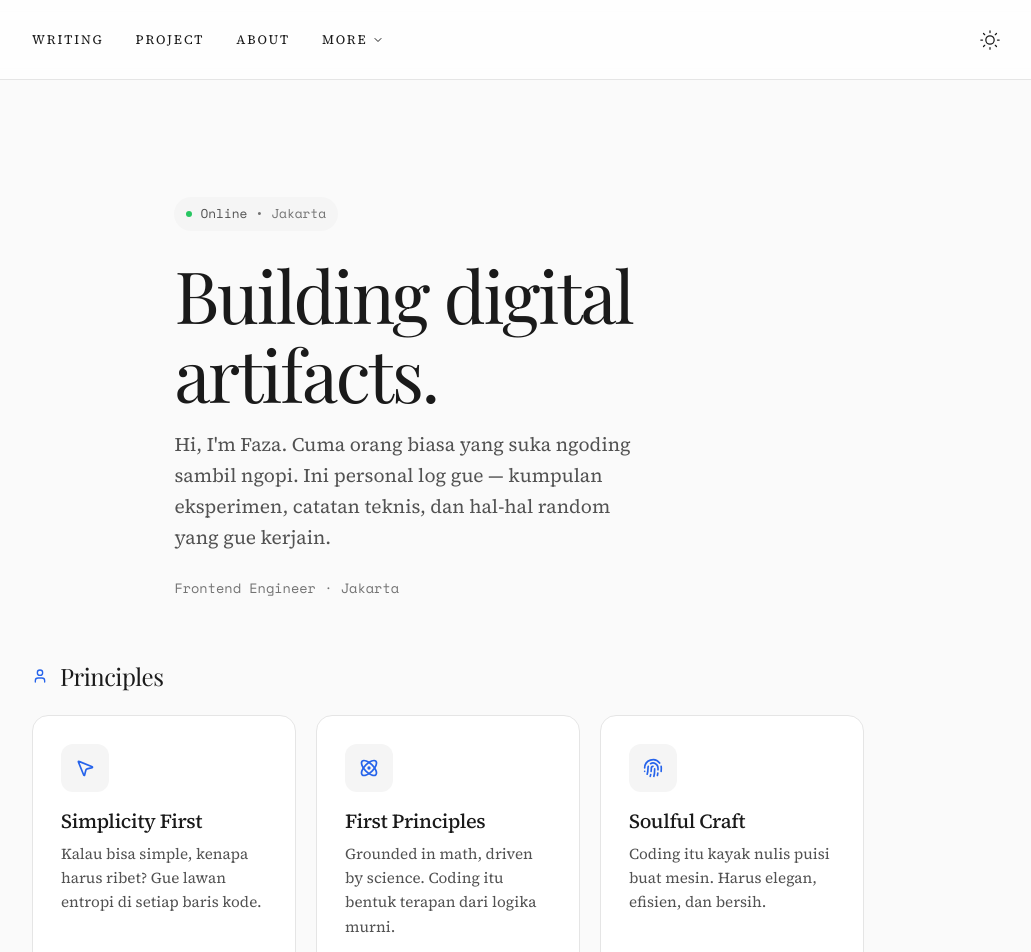
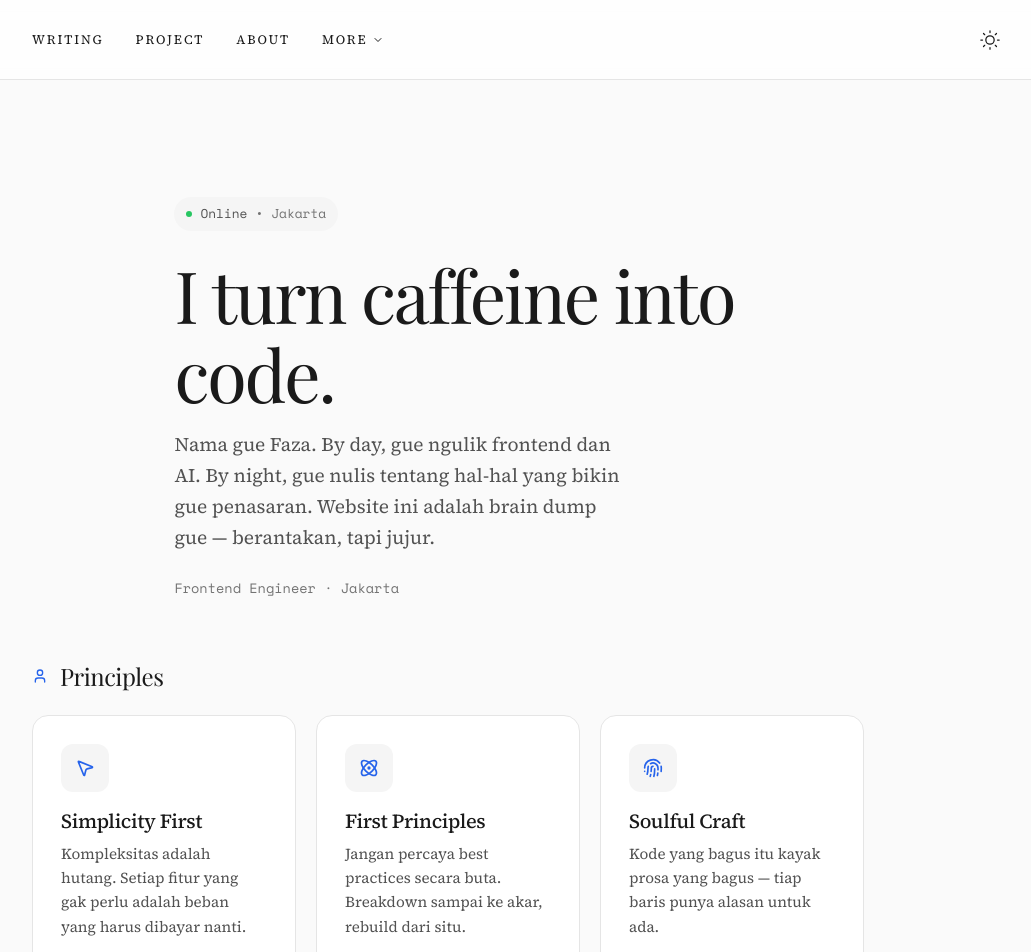
Before and after one commit to muhammadfaza16/muhammadfaza16.github.io, a Next.js app: page /about in a window 1280 px wide. Shown: the top 952 px of the page, without its empty margins (120-1151 px from the left). Built offline with nearby package versions, Linux system fonts and the light colour scheme; a web font is replaced by a local one.

Commit message:
copy: improve about page copywriting

```diff
--- a/src/app/about/page.tsx
+++ b/src/app/about/page.tsx
@@ -188,17 +188,17 @@ export default function AboutPage() {
         {
             icon: MousePointer2,
             title: "Simplicity First",
-            desc: "Kalau bisa simple, kenapa harus ribet? Gue lawan entropi di setiap baris kode."
+            desc: "Kompleksitas adalah hutang. Setiap fitur yang gak perlu adalah beban yang harus dibayar nanti."
         },
         {
             icon: Atom,
             title: "First Principles",
-            desc: "Grounded in math, driven by science. Coding itu bentuk terapan dari logika murni."
+            desc: "Jangan percaya best practices secara buta. Breakdown sampai ke akar, rebuild dari situ."
         },
         {
             icon: Fingerprint,
             title: "Soulful Craft",
-            desc: "Coding itu kayak nulis puisi buat mesin. Harus elegan, efisien, dan bersih."
+            desc: "Kode yang bagus itu kayak prosa yang bagus — tiap baris punya alasan untuk ada."
         }
     ];
 
@@ -245,7 +245,7 @@ export default function AboutPage() {
                                 maxWidth: "16ch"
                             }}
                         >
-                            Building digital artifacts.
+                            I turn caffeine into code.
                         </motion.h1>
 
                         <motion.p
@@ -259,9 +259,9 @@ export default function AboutPage() {
                                 margin: 0
                             }}
                         >
-                            Hi, I'm Faza. Cuma orang biasa yang suka ngoding sambil ngopi.
-                            Ini personal log gue — kumpulan eksperimen, catatan teknis,
-                            dan hal-hal random yang gue kerjain.
+                            Nama gue Faza. By day, gue ngulik frontend dan AI. By night,
+                            gue nulis tentang hal-hal yang bikin gue penasaran.
+                            Website ini adalah brain dump gue — berantakan, tapi jujur.
                         </motion.p>
 
                         <motion.p
```
